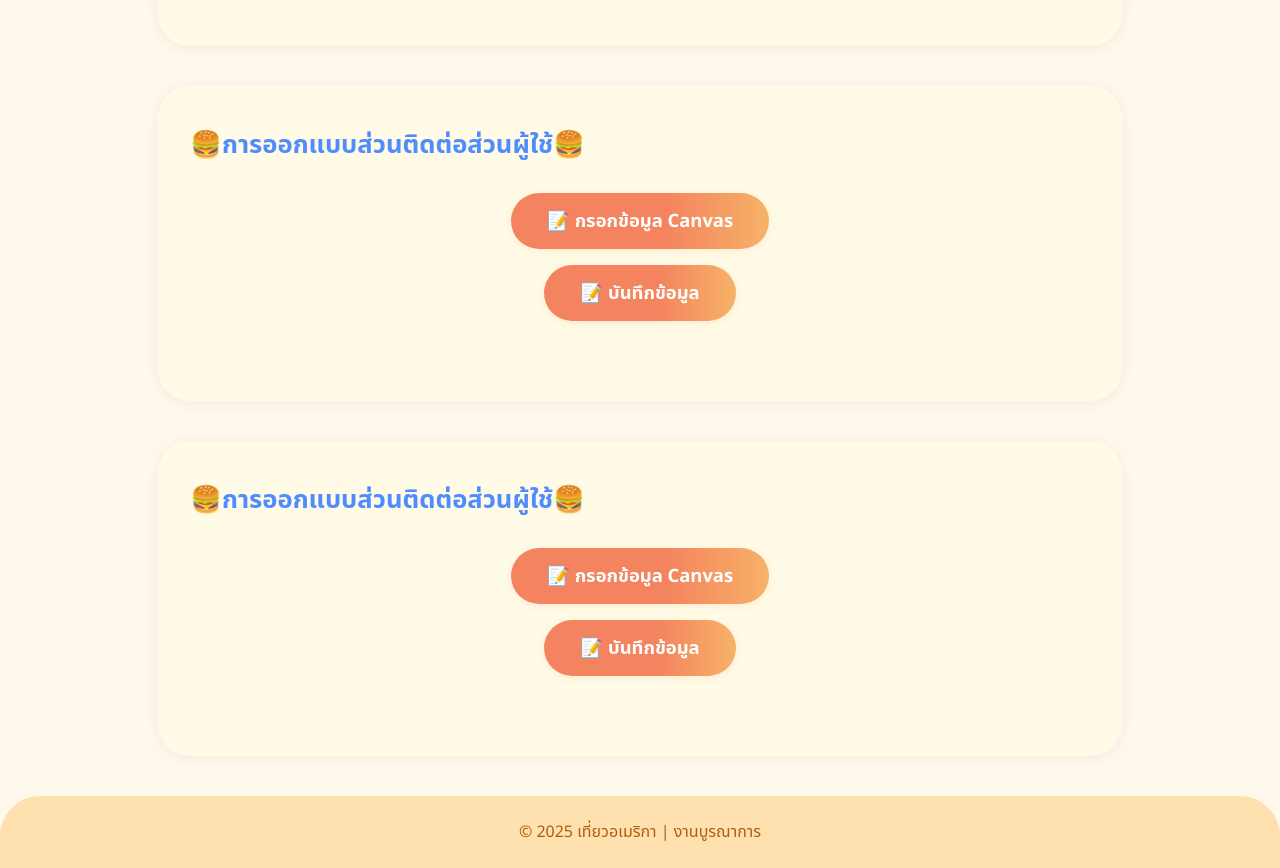
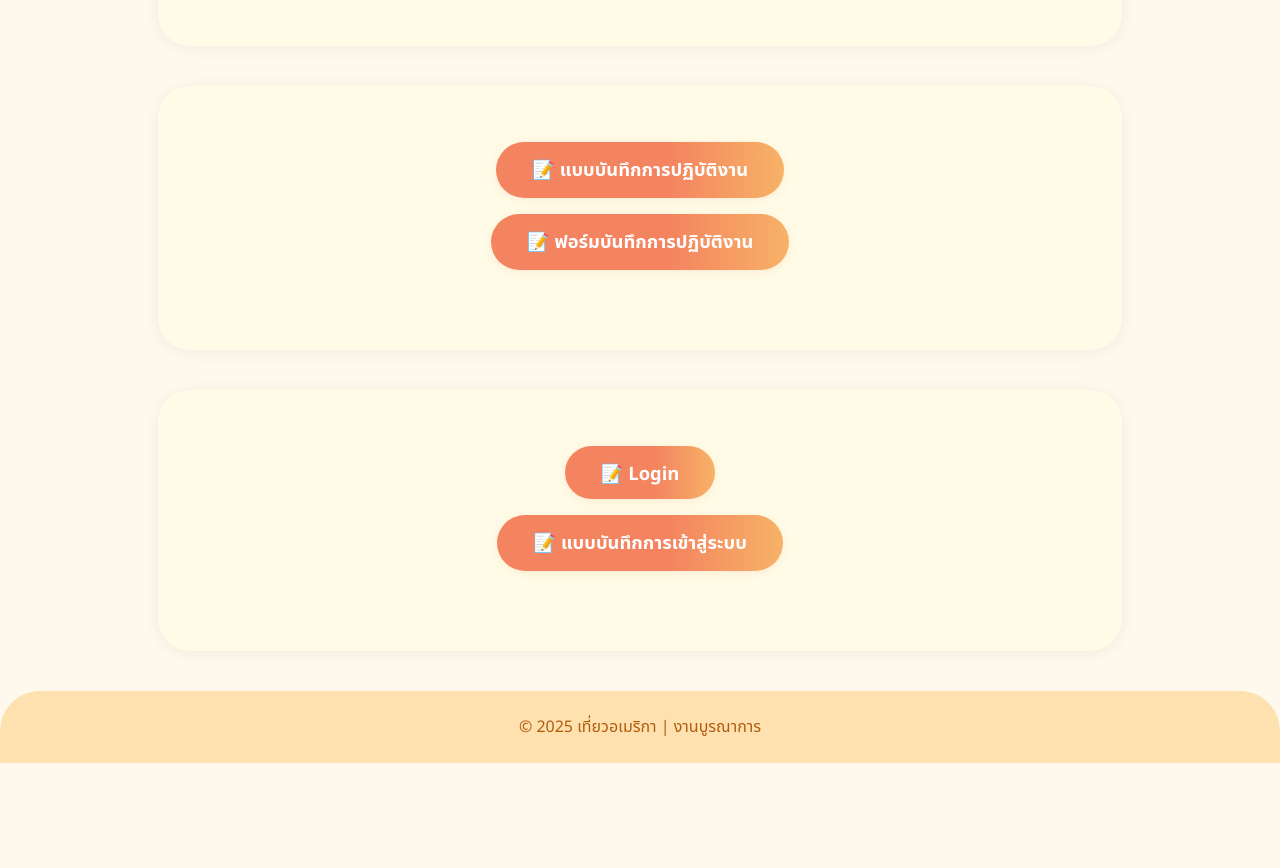
Before and after one commit to RcnTeeTHz/Buranakarn3P, a plain HTML site: page Index.html in a window 1280 px wide. Shown: the part 1620-2488 px from the top of the page. After the commit the page ends 2383 px from the top, so only its background shows below. Drawn offline with Linux system fonts and the light colour scheme.

Commit message:
commit v8

```diff
--- a/Index.html
+++ b/Index.html
@@ -136,7 +136,6 @@ for(let i=0; i<burgerCount; i++) {
     </main>
     <main>
         <section>
-            <h2>🍔การออกแบบส่วนติดต่อส่วนผู้ใช้🍔</h2>
             <div style="text-align:center;">
                 <a href="https://snon.my.canva.site/practicereportform" target="_blank"
    style="
@@ -158,7 +157,7 @@ for(let i=0; i<burgerCount; i++) {
    onmouseover="this.style.background='#f7b267';this.style.color='#fffbe6';this.style.transform='translateY(-2px) scale(1.04)'"
    onmouseout="this.style.background='linear-gradient(90deg, #f4845f 60%, #f7b267 100%)';this.style.color='#fff';this.style.transform='none'"
 >
-    📝 กรอกข้อมูล Canvas
+    📝 แบบบันทึกการปฏิบัติงาน
 </a>
 <br>
                 <a href="https://docs.google.com/spreadsheets/d/1zUi_c46C56s7jV28EC6MzmuU7d4zzQGm73pO6ID4dSw/edit?usp=sharing" target="_blank"
@@ -181,13 +180,12 @@ for(let i=0; i<burgerCount; i++) {
    onmouseover="this.style.background='#f7b267';this.style.color='#fffbe6';this.style.transform='translateY(-2px) scale(1.04)'"
    onmouseout="this.style.background='linear-gradient(90deg, #f4845f 60%, #f7b267 100%)';this.style.color='#fff';this.style.transform='none'"
 >
-    📝 บันทึกข้อมูล
+    📝 ฟอร์มบันทึกการปฏิบัติงาน
 </a>
         </section>
     </main>
     <main>
         <section>
-            <h2>🍔การออกแบบส่วนติดต่อส่วนผู้ใช้🍔</h2>
             <div style="text-align:center;">
                 <a href="https://snon.my.canva.site/signin-practicereportform" target="_blank"
    style="
@@ -209,7 +207,7 @@ for(let i=0; i<burgerCount; i++) {
    onmouseover="this.style.background='#f7b267';this.style.color='#fffbe6';this.style.transform='translateY(-2px) scale(1.04)'"
    onmouseout="this.style.background='linear-gradient(90deg, #f4845f 60%, #f7b267 100%)';this.style.color='#fff';this.style.transform='none'"
 >
-    📝 กรอกข้อมูล Canvas
+    📝 Login
 </a>
 <br>
                 <a href="https://docs.google.com/spreadsheets/d/1HBUq4eml9NYfwCXgbS7HvTBZIxTUS-3w7JSZD4tli-M/edit?gid=0#gid=0" target="_blank"
@@ -232,7 +230,7 @@ for(let i=0; i<burgerCount; i++) {
    onmouseover="this.style.background='#f7b267';this.style.color='#fffbe6';this.style.transform='translateY(-2px) scale(1.04)'"
    onmouseout="this.style.background='linear-gradient(90deg, #f4845f 60%, #f7b267 100%)';this.style.color='#fff';this.style.transform='none'"
 >
-    📝 บันทึกข้อมูล
+    📝 แบบบันทึกการเข้าสู่ระบบ
 </a>
         </section>
     </main>
```
